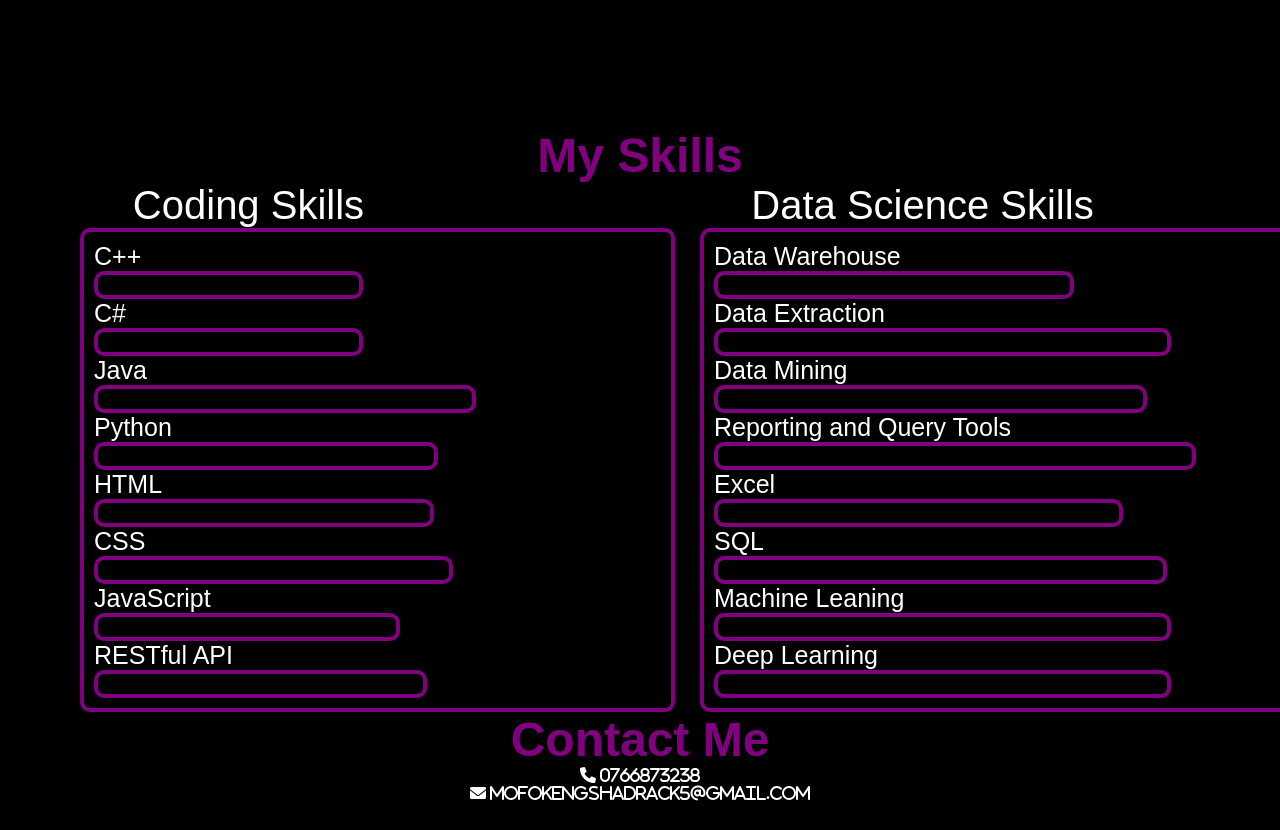
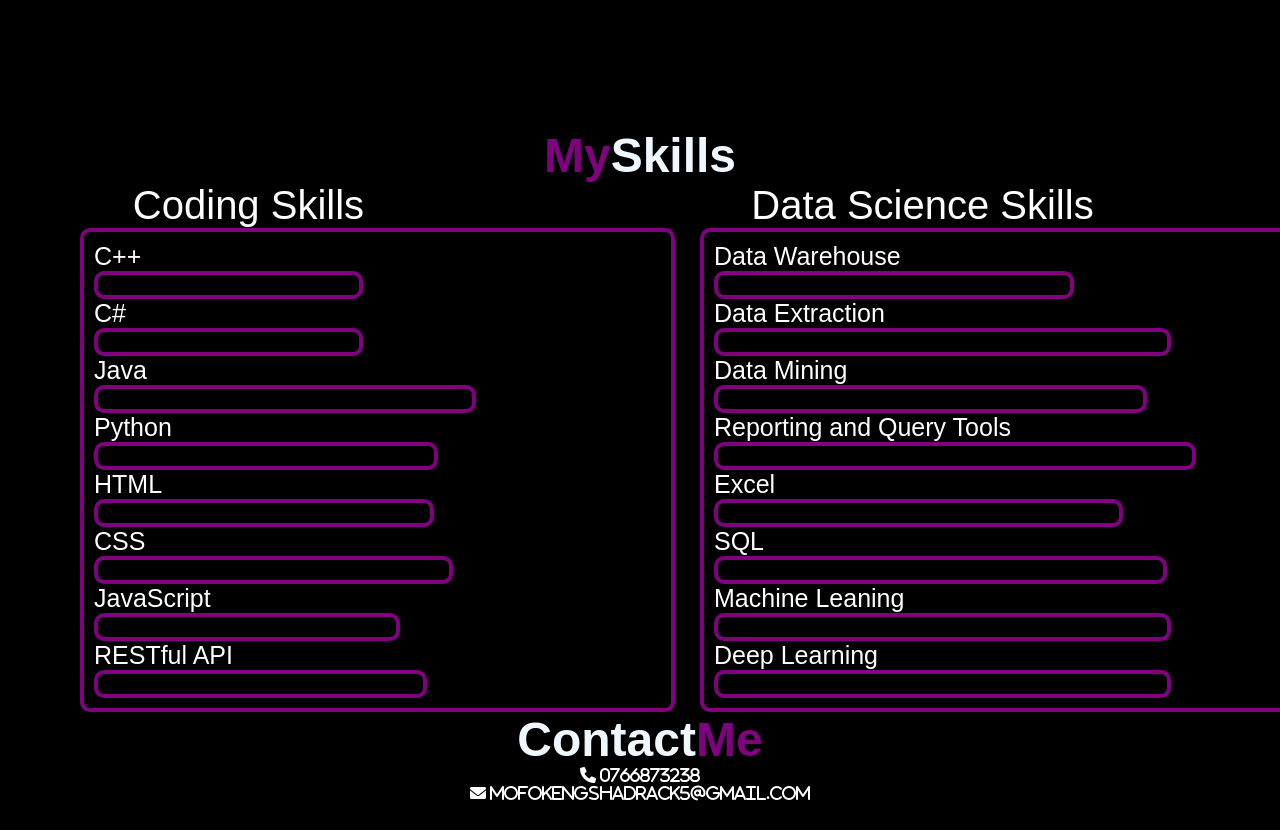
Before and after one commit to Cryslender/Cryslender.github.io, a website: page index.html in a window 1280 px wide. Shown: the part 2100-2930 px from the top of the page. Drawn offline with Linux system fonts and the light colour scheme.

Commit message:
Update index.html

```diff
--- a/index.html
+++ b/index.html
@@ -69,7 +69,7 @@
 
 
         <div id="education">
-            <span class="heading">My Journey</span>
+            <span class="heading"><span style="color:aliceblue;">My </span>Journey</span>
             <section class="content">
                 <section class="leftside">
                     <section class="text">
@@ -126,7 +126,7 @@
 
 
         <div id="skills">
-            <span class="heading">My Skills</span>
+            <span class="heading">My <span style="color:aliceblue;">Skills </span></span>
             <section class="content">
                 <section class="Left">
                     <section class="text">
@@ -179,7 +179,7 @@
             </div>
 
         <div id="contact">
-            <span class="heading">Contact Me</span>
+            <span class="heading"><span style="color:aliceblue;">Contact </span> Me</span>
                 <section class="contact-icon">
                     <section>
                         <i class="fas fa-phone phone">  0766873238</i>
```
